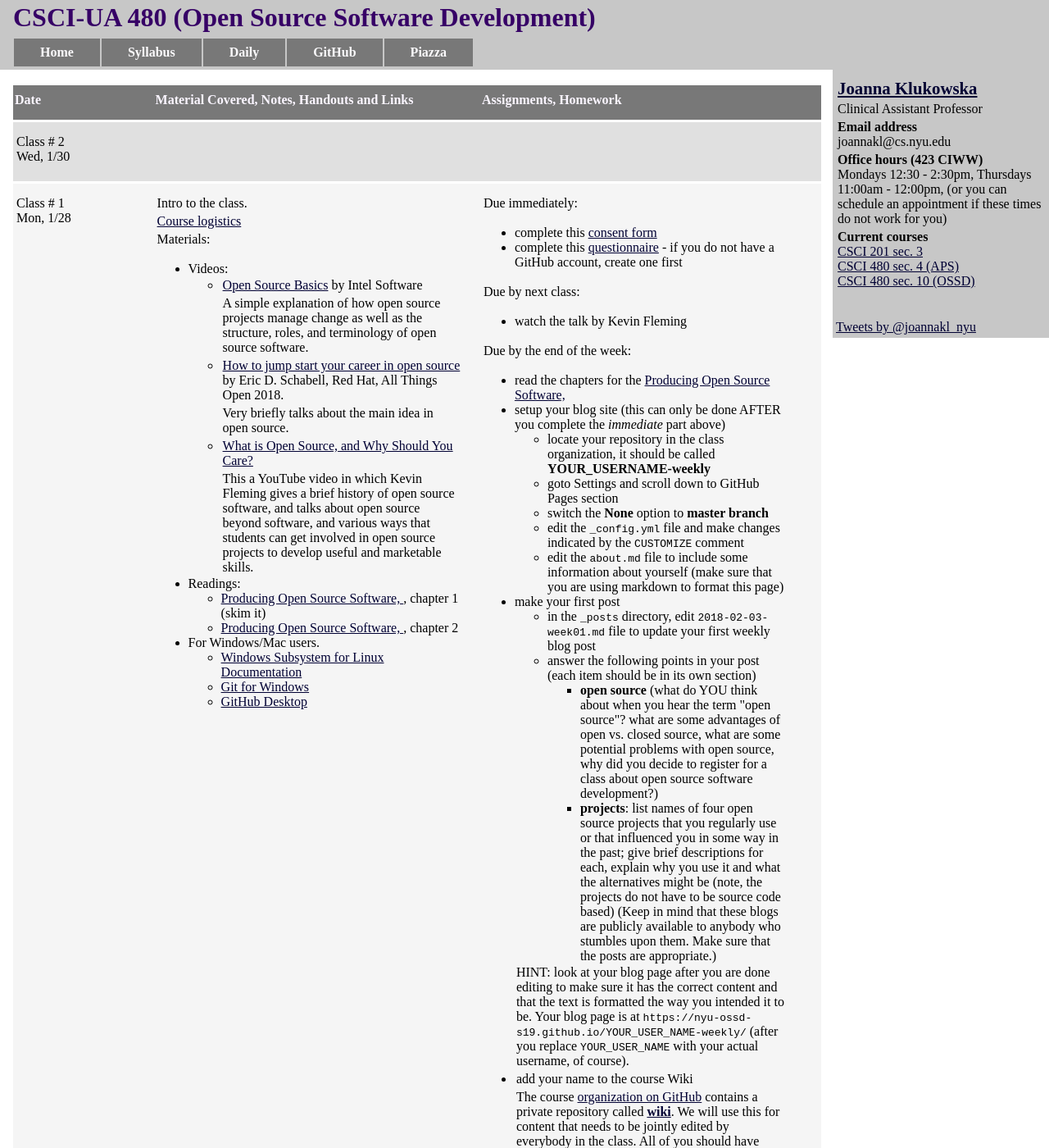
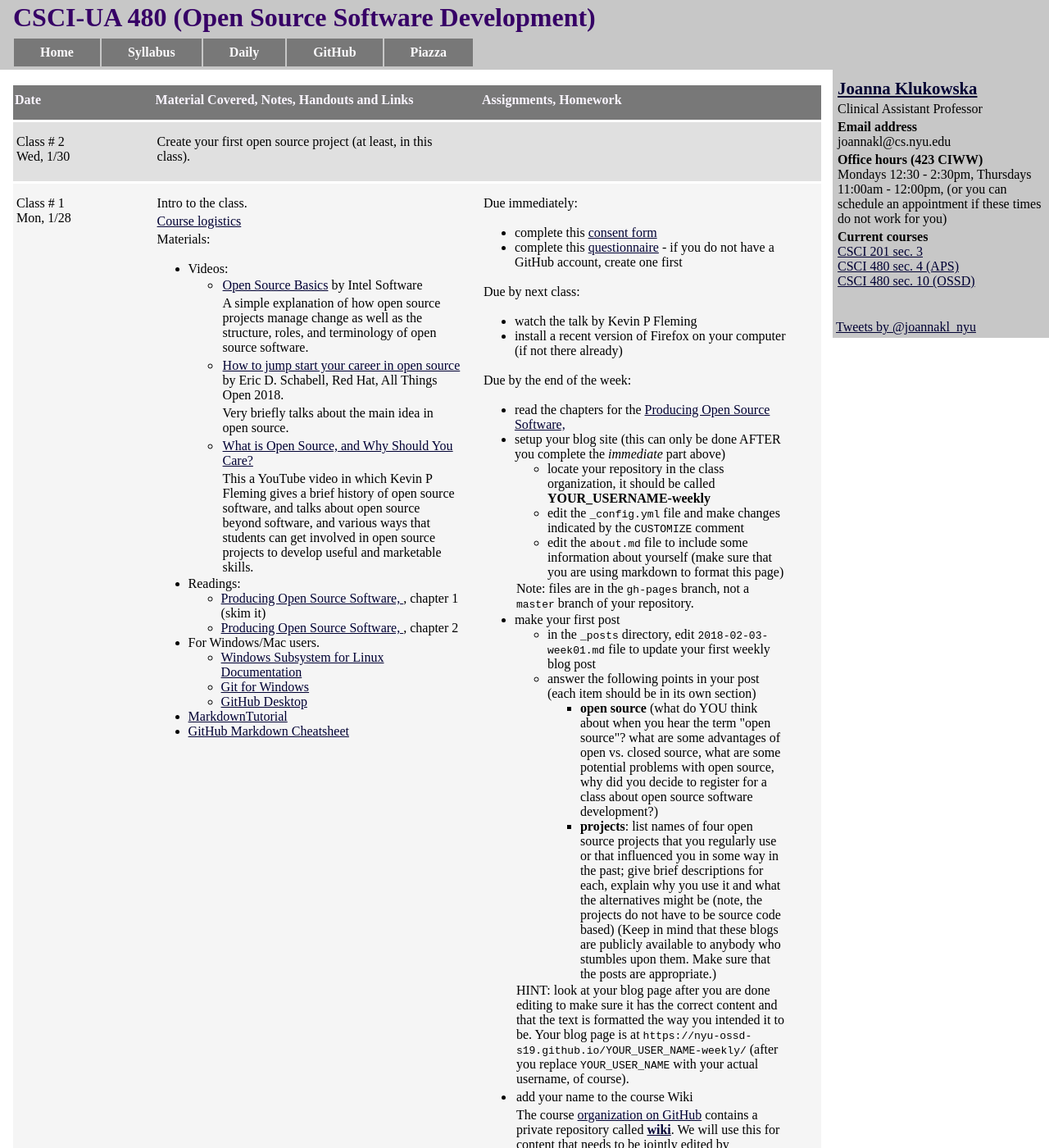
Before and after one commit to joannakl/ossd_s19, a Jekyll site: the page built from daily.html, in a window 1280 px wide and 1400 px high. Shown: the whole window at 82% size. Built offline with Jekyll 4.4.1, drawn with Linux system fonts in a browser that asks for light colours; comment, search, counter and statistics services are not loaded; part of the change alters nothing that is shown.

Commit message:
update to lecture1 entry

```diff
--- a/_includes/daily/01.markdown
+++ b/_includes/daily/01.markdown
@@ -33,7 +33,7 @@ Materials:
 
   - [What is Open Source, and Why Should You Care?](https://www.youtube.com/watch?v=n2GhS-u-5FA)
 
-    This a YouTube video in which Kevin Fleming gives a brief history of open source software,
+    This a YouTube video in which Kevin P Fleming gives a brief history of open source software,
     and talks about open source beyond software, and various ways that students can get
     involved in open source projects to develop useful and marketable  skills.
 
@@ -47,6 +47,11 @@ Materials:
   - [Git for Windows](https://gitforwindows.org/)
   - [GitHub Desktop](https://desktop.github.com/)
 
+
+- [MarkdownTutorial](https://www.markdowntutorial.com/)
+- [GitHub Markdown Cheatsheet](https://github.com/adam-p/markdown-here/wiki/Markdown-Cheatsheet)
+
+
 </p>
 </div>
 
@@ -57,18 +62,20 @@ Due immediately:
 - complete this [questionnaire](https://goo.gl/forms/u17qPki9hm2nulr42) - if you do not have a GitHub account, create one first
 
 Due by next class:
-- watch the talk by Kevin Fleming
+- watch the talk by Kevin P Fleming
+- install a recent version of Firefox on your computer (if not there already)
 
 Due by the end of the week:
 - read the chapters for the [{{ site.book_opt_1 }}]( {{ site.book_opt_1_link }})
 - setup your blog site (this can only be done AFTER you complete the _immediate_
 part above)
     - locate your repository in the class organization, it should be called __YOUR_USERNAME-weekly__
-    - goto Settings and scroll down to GitHub Pages section
-    - switch the __None__ option to __master branch__
     - edit the `_config.yml` file and make changes indicated by the `CUSTOMIZE` comment
     - edit the `about.md` file to include some information about yourself
     (make sure that you are using markdown to format this page)
+
+    Note: files are in the `gh-pages` branch, not a `master` branch of your repository.
+
 - make your first post
     - in the `_posts` directory, edit `2018-02-03-week01.md` file to update your first
     weekly blog post
--- a/_includes/daily/02.markdown
+++ b/_includes/daily/02.markdown
@@ -14,43 +14,42 @@ Wed, 1/30
 <div class="column_materials">
 <p markdown="block">
 
+Create your first open source project (at least, in this class).
+
 <!--
 
-[History of Open Source](slides/week1/history.html)
+Find your team members and make sure you are sitting together so that
+you can work together.
 
-- [The Cathedral and the Bazaar](http://www.catb.org/~esr/writings/cathedral-bazaar/cathedral-bazaar/index.html) by Eric S Raymond <br>[PDF](http://www.unterstein.net/su/docs/CathBaz.pdf)
+The instructions for the activity are at [Browser Add-on Activity](https://github.com/joannakl/ossd_materials/blob/master/activities/browser_add-on_activity.md) repository.
 
-- [Why Open Source Misses the Point of Free Software](http://www.gnu.org/philosophy/open-source-misses-the-point.html) by Richard Stallman
 
-- [GitHub Markdown Cheatsheet](https://github.com/adam-p/markdown-here/wiki/Markdown-Cheatsheet)
+Readings:
+- MDN [Browser Extensions](https://developer.mozilla.org/en-US/docs/Mozilla/Add-ons/WebExtensions) documentation
+
 
 -->
+
+
 </p>
 </div>
 
 <div class="column_assign">
 <p markdown="block">
+
 <!--
-- read the materials posted for class 1 and 2 (note that some of them may be linked to
-from the slides).
 
-- setup your course blog (due Jan. 28, midnight):
-    - locate your repository in the class organization, it should be called __YOUR_NETID-weekly__
-    - goto Settings and scroll down to GitHub Pages section
-    - switch the __None__ option to __master branch__
-    - edit the about.md file to include some information about yourself
-    (make sure that you are using mardown to format this page)
-- make your first post (due Jan. 28, midnight)
-    - in the `_posts` directory, edit `2018-01-28-week01.md` file to update your first
-    week blog post
-    - answer the following points in your post (each item should be in its own section)
-        - __open source__ (what do YOU think about when you hear the term "open source"?
-        what are some advantages of open vs. closed source, what are some potential
-        problems with open source?)
-        - __projects__: list names of four open source projects that you regularly use or that influenced you in some way in the past; give brief descriptions for each, explain why you use it and what the alternatives might be (note, the projects do not have to be source code based)
-        - __questions for Tom__: come up with two (or more) questions that you
-        would like to ask
-        Tom Callaway from RedHat when he visits the class next week
+Due by the end of the week:
+
+- if you did not complete the in-class activity, work with your team members to finish
+it (up to and including Part 5)
+
+Due by the end of the following week:
+
+- read the _Getting Started_ section of the MDN [Browser Extensions](https://developer.mozilla.org/en-US/docs/Mozilla/Add-ons/WebExtensions)
+
+- with your team members work on the code of your proposed browser extension
+(make sure that this is a team work with all team members making contributions)
 
 -->
 
```
